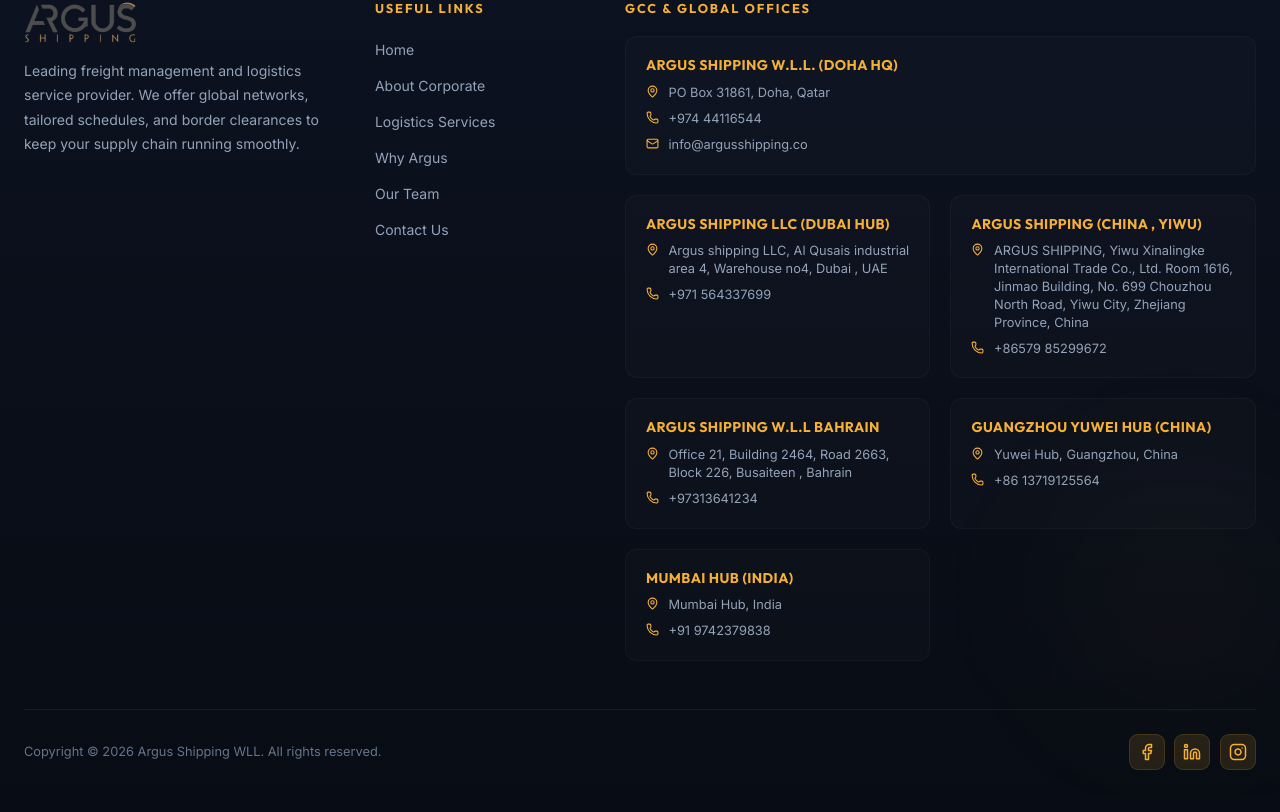
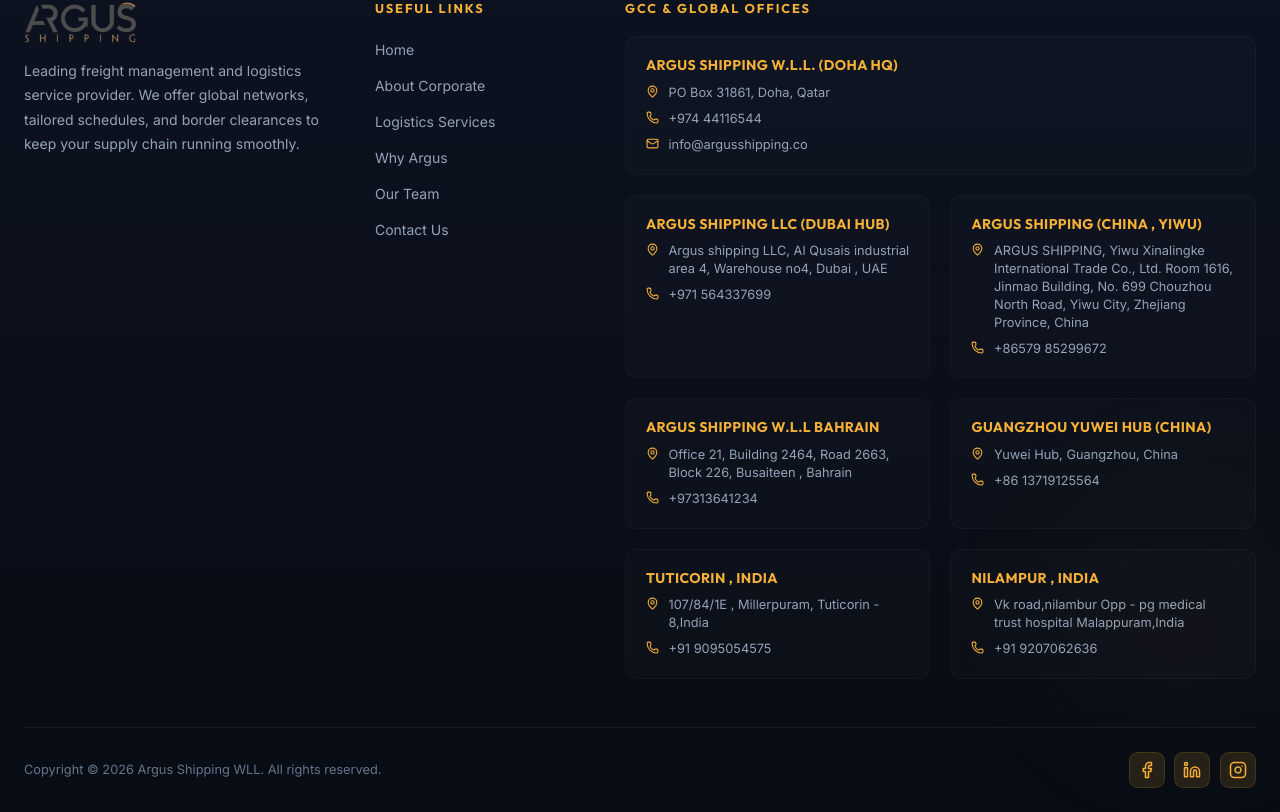
Before and after one commit to ambruse/Argus_freight, a React (Vite) app: page / in a window 1280 px wide. Shown: the part 4629-5441 px from the top of the page. Built offline with nearby package versions, Linux system fonts and the light colour scheme.

Commit message:
1.2009.0

```diff
--- a/src/App.jsx
+++ b/src/App.jsx
@@ -269,15 +269,29 @@
                 </div>
 
                 <div className="footer-location-card">
-                  <h4 className="location-name">Mumbai Hub (India)</h4>
+                  <h4 className="location-name">Tuticorin , INDIA</h4>
                   <div className="location-details-list">
                     <span className="location-detail-item">
                       <MapPin size={13} />
-                      <span>Mumbai Hub, India</span>
+                      <span>107/84/1E , Millerpuram, Tuticorin - 8,India</span>
                     </span>
                     <span className="location-detail-item">
                       <Phone size={13} />
-                      <a href="tel:+919742379838">+91 9742379838</a>
+                      <a href="tel:919095054575">+91 9095054575</a>
+                    </span>
+                  </div>
+                </div>
+
+                <div className="footer-location-card">
+                  <h4 className="location-name">Nilampur , INDIA</h4>
+                  <div className="location-details-list">
+                    <span className="location-detail-item">
+                      <MapPin size={13} />
+                      <span>Vk road,nilambur Opp - pg medical trust hospital Malappuram,India</span>
+                    </span>
+                    <span className="location-detail-item">
+                      <Phone size={13} />
+                      <a href="tel:919207062636">+91 9207062636</a>
                     </span>
                   </div>
                 </div>
```
Also changed, not shown: 2 other files (tests, documents, lock files or other folders).
